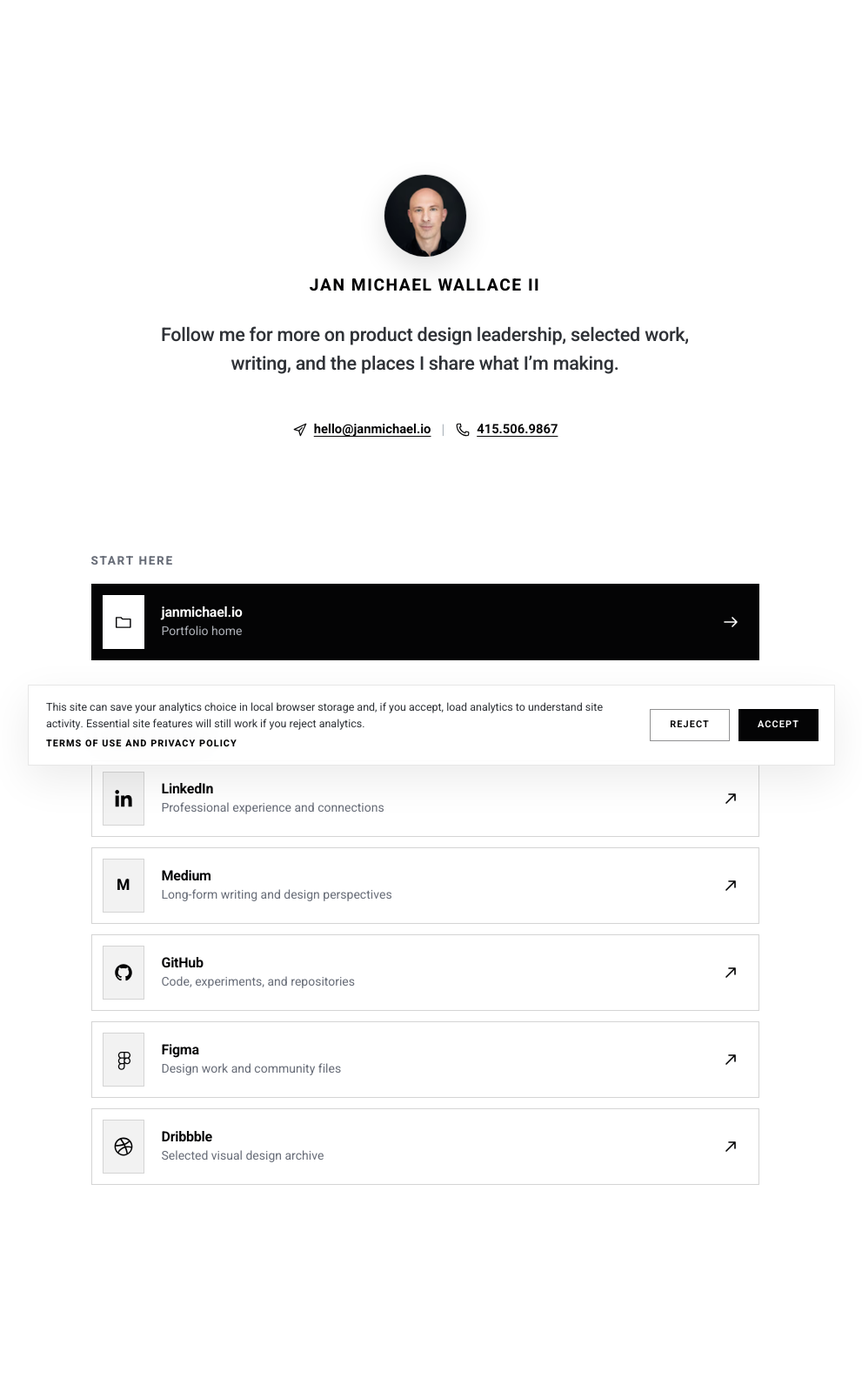
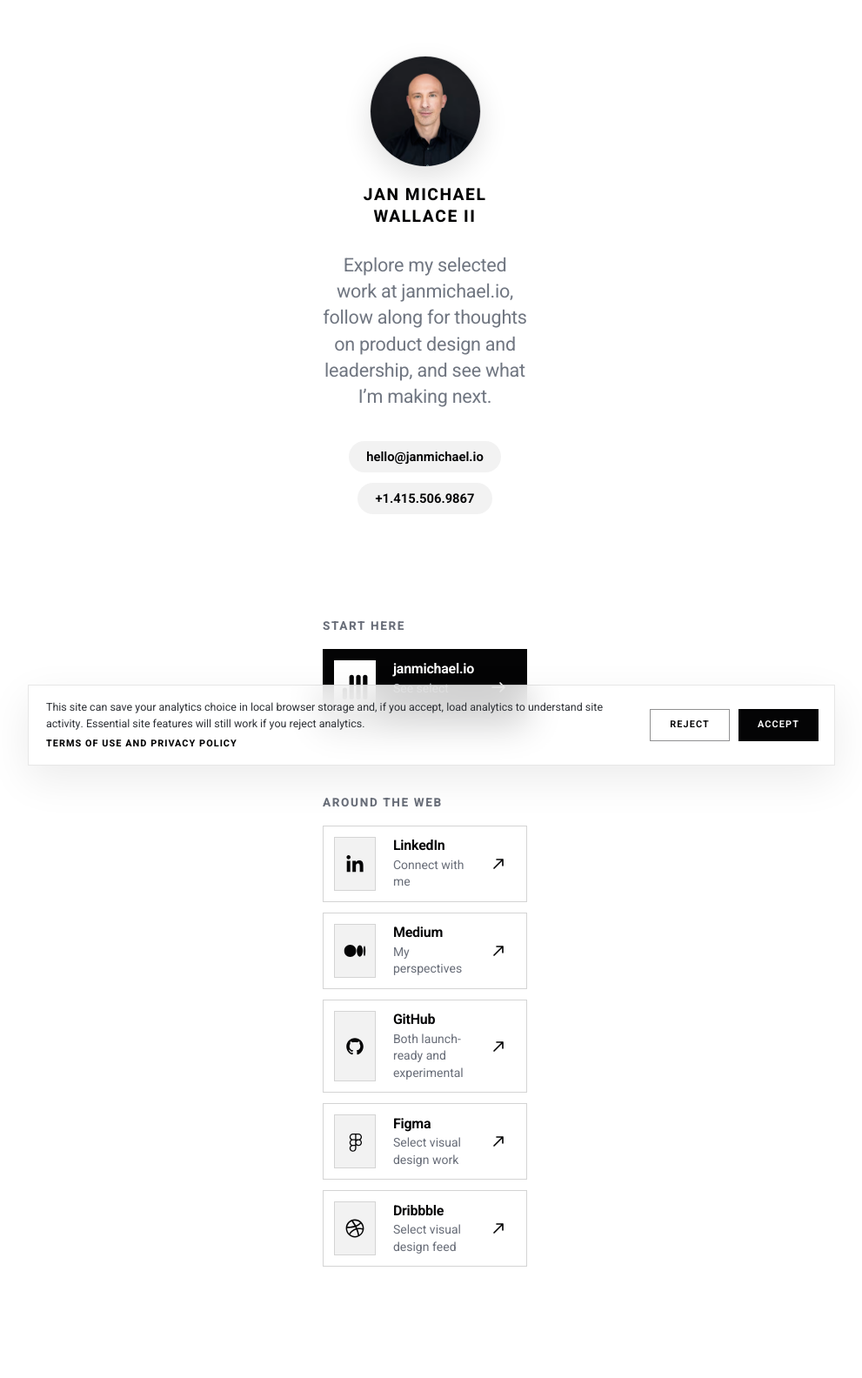
Before and after one commit to jmwii1981/portfolio_jekyll, a Jekyll site: the page built from links.markdown, in a window 1280 px wide. Shown: the whole page at 87% size, without its empty margins (144-1135 px from the left). Built offline with Jekyll 4.4.1, drawn with Linux system fonts in a browser that asks for light colours; before the commit the page ends 1490 px from its top, so only the background shows below that.

Commit message:
Polish standalone links page

```diff
--- a/_config.yml
+++ b/_config.yml
@@ -3,7 +3,7 @@ email: hello@janmichael.io
 description: "Jan Michael Wallace II is a fractional product design leader helping growing companies turn product ambiguity into clear strategy, scalable systems, and durable shipped work."
 baseurl: ""
 url: "https://janmichael.io"
-asset_version: "2026.08.26.2"
+asset_version: "2026.08.26.11"
 github_username: jmwii1981
 sass:
   sass_dir: _sass
--- a/_sass/global/_tokens.scss
+++ b/_sass/global/_tokens.scss
@@ -45,6 +45,7 @@
 
     // Text hierarchy
     --color-text-muted: #696E79;
+    --color-text-muted-light: #707681;
     --color-text-muted-on-dark: #AEB1B8;
     --color-text-soft: #2F3237;
 
--- a/_sass/pages/_links.scss
+++ b/_sass/pages/_links.scss
@@ -1,12 +1,14 @@
 .main.links-page {
     align-items: stretch;
     justify-content: flex-start;
+    margin-top: 0;
+    width: min(100%, 27.5rem);
 }
 
 .links-profile {
     box-sizing: border-box;
     padding-bottom: clamp(2.5rem, 6vw, 4rem);
-    padding-top: clamp(5rem, 10vw, 8rem);
+    padding-top: clamp(2.5rem, 6vw, 4rem);
     text-align: center;
 }
 
@@ -14,7 +16,7 @@
     align-items: center;
     display: flex;
     flex-direction: column;
-    max-width: 48rem;
+    max-width: 27.5rem;
 }
 
 .links-portrait {
@@ -22,10 +24,10 @@
     border-radius: 50%;
     box-shadow: 0 0.75rem 2rem rgba(4, 4, 5, 0.12);
     display: block;
-    height: 6rem;
+    height: 8rem;
     margin-bottom: 1.25rem;
     overflow: hidden;
-    width: 6rem;
+    width: 8rem;
 }
 
 .links-portrait img {
@@ -46,58 +48,57 @@
 }
 
 .links-intro {
-    color: var(--color-text-soft);
+    color: var(--color-text-muted-light);
     display: block;
     font-size: clamp(1.125rem, 2.4vw, 1.35rem);
-    font-weight: 500;
+    font-weight: 400;
     letter-spacing: -0.012em;
-    line-height: 1.55;
+    line-height: 1.4;
     margin: clamp(1.25rem, 3vw, 1.75rem) 0 0;
     max-width: 39rem;
 }
 
 .links-contact-list {
+    --links-contact-pill-height: 2.25rem;
+    --links-contact-pill-padding-block: 0;
+    --links-contact-pill-padding-inline: 1.25rem;
+    --links-contact-pill-touch-buffer-block: 0.25rem;
+
     align-items: center;
     display: flex;
     flex-wrap: wrap;
-    gap: 0.25rem 0.75rem;
+    gap: 0.75rem;
     justify-content: center;
-    list-style: none;
     margin: clamp(1.5rem, 4vw, 2.25rem) 0 0;
+    max-width: 100%;
     padding: 0;
+    width: fit-content;
 }
 
-.links-contact-item,
-.links-contact-separator {
+.links-contact-item {
+    background: var(--color-surface-subtle);
+    border: 0;
+    border-radius: 999rem;
     margin: 0;
-    padding: 0;
-}
-
-.links-contact-separator {
-    color: var(--color-border-control);
-    font-weight: 300;
+    padding: var(--links-contact-pill-padding-block) var(--links-contact-pill-padding-inline);
 }
 
 .links-contact-link {
     align-items: center;
     display: inline-flex;
     font-size: 0.925rem;
-    gap: 0.45rem;
-    min-height: 2.75rem;
-    text-decoration: underline;
-    text-decoration-thickness: 0.08em;
-    text-underline-offset: 0.18em;
+    min-height: var(--links-contact-pill-height);
+    text-decoration: none;
 }
 
-.links-contact-icon {
-    display: block;
-    flex: 0 0 auto;
-    height: 1.125rem;
-    stroke: currentColor;
-    stroke-linecap: round;
-    stroke-linejoin: round;
-    stroke-width: 1.6;
-    width: 1.125rem;
+.links-contact-link::before {
+    content: "";
+    inset: calc(var(--links-contact-pill-touch-buffer-block) * -1) 0;
+    position: absolute;
+}
+
+.links-contact-link:focus-visible {
+    border-radius: 999rem;
 }
 
 .links-directory {
@@ -107,7 +108,7 @@
 }
 
 .links-directory-inner {
-    max-width: 48rem;
+    max-width: 27.5rem;
 }
 
 .links-group + .links-group {
@@ -225,11 +226,6 @@
     letter-spacing: -0.02em;
 }
 
-.link-card-mark--word {
-    font-size: 1.1rem;
-    letter-spacing: -0.03em;
-}
-
 .link-card-mark--brand {
     --color-text-muted: var(--color-ink);
 }
@@ -288,13 +284,9 @@
 
 @media (max-width: 22rem) {
     .links-contact-list {
-        align-items: stretch;
+        align-items: center;
         flex-direction: column;
-        gap: 0.125rem;
-    }
-
-    .links-contact-separator {
-        display: none;
+        gap: 0.75rem;
     }
 
     .links-contact-link {
@@ -332,6 +324,11 @@
 }
 
 @media (forced-colors: active) {
+    .links-contact-item {
+        border: 0.0625rem solid CanvasText;
+    }
+
+    .links-contact-item,
     .link-card,
     .link-card--primary,
     .link-card-mark,
--- a/links.markdown
+++ b/links.markdown
@@ -3,34 +3,23 @@ layout: page
 title: Links
 permalink: /links/
 description: "Follow Jan Michael Wallace II for product design leadership, selected work, writing, professional profiles, and ways to connect."
-date_modified: "2026-08-26T10:01:52-04:00"
+date_modified: "2026-08-26T14:49:46-04:00"
 ---
 
 <main class="main links-page" id="main-content" tabindex="-1" data-search-keywords="Jan Michael Wallace II links portfolio LinkedIn Medium GitHub Figma Dribbble contact">
-    <section class="links-profile" id="links" aria-labelledby="links-heading" data-search-section data-search-title="Jan Michael Wallace II’s Links" data-search-category="Links" data-search-summary="Follow Jan Michael Wallace II for product design leadership, selected work, writing, professional profiles, and ways to connect." data-search-keywords="links link in bio portfolio profiles product design leadership contact email phone">
+    <section class="links-profile" id="links" aria-labelledby="links-heading" data-search-section data-search-title="Jan Michael Wallace II’s Links" data-search-category="Links" data-search-summary="Explore my selected work at janmichael.io, follow along for thoughts on product design and leadership, and see what I’m making next." data-search-keywords="links link in bio portfolio profiles product design leadership contact email phone">
         <div class="content-wrapper links-profile-content">
             <picture class="links-portrait">
-                <source type="image/avif" srcset="{{ '/images/headshots/bio-pic-96.avif' | relative_url }}?v={{ site.asset_version }}">
-                <source type="image/webp" srcset="{{ '/images/headshots/bio-pic-96.webp' | relative_url }}?v={{ site.asset_version }}">
-                <img src="{{ '/images/headshots/bio-pic-96.png' | relative_url }}?v={{ site.asset_version }}" width="96" height="96" alt="Portrait of Jan Michael Wallace II" decoding="async" fetchpriority="high">
+                <source type="image/avif" srcset="{{ '/images/headshots/bio-pic-256.avif' | relative_url }}?v={{ site.asset_version }}">
+                <source type="image/webp" srcset="{{ '/images/headshots/bio-pic-256.webp' | relative_url }}?v={{ site.asset_version }}">
+                <img src="{{ '/images/headshots/bio-pic-256.png' | relative_url }}?v={{ site.asset_version }}" width="256" height="256" alt="Portrait of Jan Michael Wallace II" decoding="async" fetchpriority="high">
             </picture>
             <h1 class="h1 links-name" id="links-heading">Jan Michael Wallace II</h1>
-            <p class="p links-intro">Follow me for more on product design leadership, selected work, writing, and the places I share what I’m making.</p>
-            <ul class="links-contact-list" aria-label="Contact Jan Michael Wallace II">
-                <li class="links-contact-item">
-                    <a class="a links-contact-link" href="mailto:hello@janmichael.io">
-                        <svg class="links-contact-icon" aria-hidden="true" focusable="false" viewBox="0 0 24 24" fill="none"><path d="m21 3-8.5 18-2.2-7.3L3 11.5 21 3Z" /><path d="m10.3 13.7 4.8-4.8" /></svg>
-                        <span>hello@janmichael.io</span>
-                    </a>
-                </li>
-                <li class="links-contact-separator" aria-hidden="true">|</li>
-                <li class="links-contact-item">
-                    <a class="a links-contact-link" href="tel:+14155069867">
-                        <svg class="links-contact-icon" aria-hidden="true" focusable="false" viewBox="0 0 24 24" fill="none"><path d="M8.4 3H5.2A2.2 2.2 0 0 0 3 5.2C3 13.9 10.1 21 18.8 21a2.2 2.2 0 0 0 2.2-2.2v-3.1l-4.2-1-1.1 2.2a13.1 13.1 0 0 1-8.6-8.6l2.2-1.1L8.4 3Z" /></svg>
-                        <span>415.506.9867</span>
-                    </a>
-                </li>
-            </ul>
+            <p class="p links-intro">Explore my selected work at janmichael.io, follow along for thoughts on product design and leadership, and see what I’m making next.</p>
+            <div class="links-contact-list" role="group" aria-label="Contact Jan Michael Wallace II">
+                <a class="a links-contact-item links-contact-link" href="mailto:hello@janmichael.io">hello@janmichael.io</a>
+                <a class="a links-contact-item links-contact-link" href="tel:+14155069867">+1.415.506.9867</a>
+            </div>
         </div>
     </section>
 
@@ -41,12 +30,10 @@ date_modified: "2026-08-26T10:01:52-04:00"
                 <ul class="link-tree-list">
                     <li class="link-tree-item">
                         <a class="a link-card link-card--primary" href="{{ '/' | relative_url }}">
-                            <span class="link-card-mark link-card-mark--line-icon" aria-hidden="true">
-                                <svg viewBox="0 0 24 24" fill="none"><path d="M3 6.5h6l2 2h10v10.5H3V6.5Z" /></svg>
-                            </span>
+                            <span class="link-card-mark link-card-mark--brand" aria-hidden="true">{% include site-logo.svg class="link-card-site-logo" %}</span>
                             <span class="link-card-copy">
                                 <span class="link-card-title">janmichael.io</span>
-                                <span class="link-card-description">Portfolio home</span>
+                                <span class="link-card-description">See select work</span>
                             </span>
                             <svg class="link-card-arrow" aria-hidden="true" focusable="false" viewBox="0 0 24 24" fill="none"><path d="M5 12h14M14 7l5 5-5 5" /></svg>
                         </a>
@@ -62,17 +49,17 @@ date_modified: "2026-08-26T10:01:52-04:00"
                             <span class="link-card-mark link-card-mark--brand" aria-hidden="true">{% include icon.html name="linked-in" %}</span>
                             <span class="link-card-copy">
                                 <span class="link-card-title">LinkedIn</span>
-                                <span class="link-card-description">Professional experience and connections</span>
+                                <span class="link-card-description">Connect with me</span>
                             </span>
                             <svg class="link-card-arrow" aria-hidden="true" focusable="false" viewBox="0 0 24 24" fill="none"><path d="M7 17 17 7M10 7h7v7" /></svg>
                         </a>
                     </li>
                     <li class="link-tree-item">
                         <a class="a link-card" href="https://medium.com/@jmwii1981/" target="_blank" rel="noopener noreferrer" aria-label="Medium profile (opens in a new tab)">
-                            <span class="link-card-mark link-card-mark--word" aria-hidden="true">M</span>
+                            <span class="link-card-mark link-card-mark--brand" aria-hidden="true">{% include icon.html name="medium" %}</span>
                             <span class="link-card-copy">
                                 <span class="link-card-title">Medium</span>
-                                <span class="link-card-description">Long-form writing and design perspectives</span>
+                                <span class="link-card-description">My perspectives</span>
                             </span>
                             <svg class="link-card-arrow" aria-hidden="true" focusable="false" viewBox="0 0 24 24" fill="none"><path d="M7 17 17 7M10 7h7v7" /></svg>
                         </a>
@@ -82,7 +69,7 @@ date_modified: "2026-08-26T10:01:52-04:00"
                             <span class="link-card-mark link-card-mark--brand" aria-hidden="true">{% include icon.html name="github" %}</span>
                             <span class="link-card-copy">
                                 <span class="link-card-title">GitHub</span>
-                                <span class="link-card-description">Code, experiments, and repositories</span>
+                                <span class="link-card-description">Both launch-ready and experimental</span>
                             </span>
                             <svg class="link-card-arrow" aria-hidden="true" focusable="false" viewBox="0 0 24 24" fill="none"><path d="M7 17 17 7M10 7h7v7" /></svg>
                         </a>
@@ -92,7 +79,7 @@ date_modified: "2026-08-26T10:01:52-04:00"
                             <span class="link-card-mark link-card-mark--brand" aria-hidden="true">{% include icon.html name="figma" %}</span>
                             <span class="link-card-copy">
                                 <span class="link-card-title">Figma</span>
-                                <span class="link-card-description">Design work and community files</span>
+                                <span class="link-card-description">Select visual design work</span>
                             </span>
                             <svg class="link-card-arrow" aria-hidden="true" focusable="false" viewBox="0 0 24 24" fill="none"><path d="M7 17 17 7M10 7h7v7" /></svg>
                         </a>
@@ -102,7 +89,7 @@ date_modified: "2026-08-26T10:01:52-04:00"
                             <span class="link-card-mark link-card-mark--brand" aria-hidden="true">{% include icon.html name="dribbble" %}</span>
                             <span class="link-card-copy">
                                 <span class="link-card-title">Dribbble</span>
-                                <span class="link-card-description">Selected visual design archive</span>
+                                <span class="link-card-description">Select visual design feed</span>
                             </span>
                             <svg class="link-card-arrow" aria-hidden="true" focusable="false" viewBox="0 0 24 24" fill="none"><path d="M7 17 17 7M10 7h7v7" /></svg>
                         </a>
```
Also changed, not shown: _includes/header.html (+1 -7 lines), _includes/site-logo.svg (added), images/headshots/bio-pic-256.avif (added), images/headshots/bio-pic-256.png (added), images/headshots/bio-pic-256.webp (added), search-index.json.
